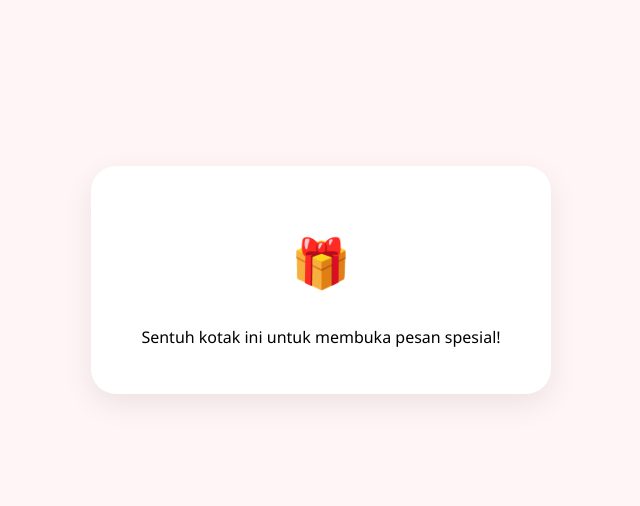
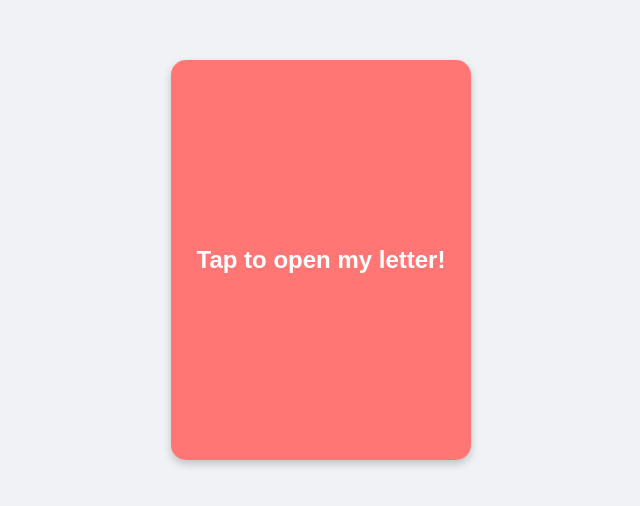
Before and after one commit to Nomad183/Ultah-Tasya, a plain HTML site: page Kartu.html in a window 1280 px wide. Shown: the part 140-646 px from the top of the page, without its empty margins (319-959 px from the left). Drawn offline with nearby package versions, Linux system fonts and the light colour scheme.

Commit message:
Update Kartu.html for interactive letter card

```diff
--- a/Kartu.html
+++ b/Kartu.html
@@ -1,72 +1,92 @@
 <!DOCTYPE html>
-<html lang="id">
+<html lang="en">
 <head>
     <meta charset="UTF-8">
-    <meta name="viewport" content="width=device-width, initial-scale=1.0, maximum-scale=1.0, user-scalable=no">
-    <title>Untuk Tasya Aulia</title>
-    <script src="https://cdn.jsdelivr.net/npm/canvas-confetti@1.5.1/dist/confetti.browser.min.js"></script>
+    <meta name="viewport" content="width=device-width, initial-scale=1.0">
+    <title>Interactive Letter Card</title>
     <style>
         body {
-            font-family: 'Segoe UI', Tahoma, sans-serif;
+            display: flex;
+            justify-content: center;
+            align-items: center;
+            height: 100vh;
+            background-color: #f0f2f5;
+            font-family: 'Arial', sans-serif;
+            margin: 0;
+        }
+
+        /* The container sets the perspective for the 3D effect */
+        .card-container {
+            width: 300px;
+            height: 400px;
+            perspective: 1000px;
+            cursor: pointer;
+        }
+
+        /* The card holds the front and back faces */
+        .card {
+            width: 100%;
+            height: 100%;
+            position: relative;
+            transition: transform 0.8s;
+            transform-style: preserve-3d;
+        }
+
+        /* When the 'flipped' class is added, rotate the card */
+        .card.flipped {
+            transform: rotateY(180deg);
+        }
+
+        /* Common styles for both sides */
+        .card-face {
+            position: absolute;
+            width: 100%;
+            height: 100%;
+            backface-visibility: hidden;
+            border-radius: 15px;
+            display: flex;
+            justify-content: center;
+            align-items: center;
+            box-shadow: 0 4px 8px rgba(0,0,0,0.2);
+            padding: 20px;
+            box-sizing: border-box;
             text-align: center;
-            background: #fff5f7;
-            margin: 0;
-            padding: 20px;
-            display: flex;
+        }
+
+        .card-front {
+            background-color: #ff7675;
+            color: white;
+            font-size: 1.5rem;
+            font-weight: bold;
+        }
+
+        .card-back {
+            background-color: #ffffff;
+            color: #333;
+            transform: rotateY(180deg);
             flex-direction: column;
-            align-items: center;
-            justify-content: center;
-            min-height: 100vh;
+            justify-content: flex-start;
         }
-        .card {
-            background: white;
-            padding: 30px;
-            border-radius: 25px;
-            box-shadow: 0 10px 30px rgba(0,0,0,0.08);
-            width: 90%;
-            max-width: 400px;
-            cursor: pointer;
-            transition: transform 0.2s;
-        }
-        .card:active { transform: scale(0.95); }
-        h1 { color: #ff4d6d; font-size: 1.5rem; }
-        #message { display: none; margin-top: 30px; color: #444; line-height: 1.6; }
-        em { color: #d63384; font-style: italic; }
     </style>
 </head>
 <body>
 
-    <div class="card" onclick="bukaKejutan()">
-        <h1 style="font-size: 3rem;">🎁</h1>
-        <p>Sentuh kotak ini untuk membuka pesan spesial!</p>
-    </div>
-
-    <div id="message">
-        <h2 style="color: #ff4d6d;">Selamat Ulang Tahun, Tasya Aulia!</h2>
-        <p style="white-space: pre-line;">
-            <em>"Di antara langkah yang terus berpijak,
-            Hari ini, waktu sejenak berbisik tenang.
-            Membawa cerita tentang doa yang tak pernah lelah tergerak,
-            Tentang mimpi-mimpi indah yang perlahan mulai terang.
-
-            Tasya Aulia,
-            Di usia yang baru, ku titipkan doa dalam sunyi,
-            Semoga langkahmu selalu ringan meniti hari.
-            Setiap harap yang kau simpan dalam hati,
-            Tuhan dekap, menjadikannya nyata di waktu yang pasti.
-
-            Teruslah bermimpi, meski langit tampak tinggi,
-            Sebab di matamu, masa depan telah menanti.
-            Selamat ulang tahun, semoga bahagia selalu memelukmu,
-            Dalam setiap detik yang kau lalui sepanjang waktu."</em>
-        </p>
+    <div class="card-container" onclick="this.firstChild.nextSibling.classList.toggle('flipped')">
+        <div class="card">
+            <div class="card-face card-front">
+                <p>Tap to open my letter!</p>
+            </div>
+            <div class="card-face card-back">
+                <h3>Dear You,</h3>
+                <p>This is a secret note hidden inside the card. I hope you are having a wonderful day!</p>
+                <p>— From, Your AI Collaborator</p>
+            </div>
+        </div>
     </div>
 
     <script>
-        function bukaKejutan() {
-            document.getElementById('message').style.display = 'block';
-            confetti({ particleCount: 200, spread: 100, origin: { y: 0.6 } });
-        }
+        // The toggle logic is handled directly in the onclick attribute
+        // but can be moved here for more complex interactions.
     </script>
 </body>
 </html>
```
